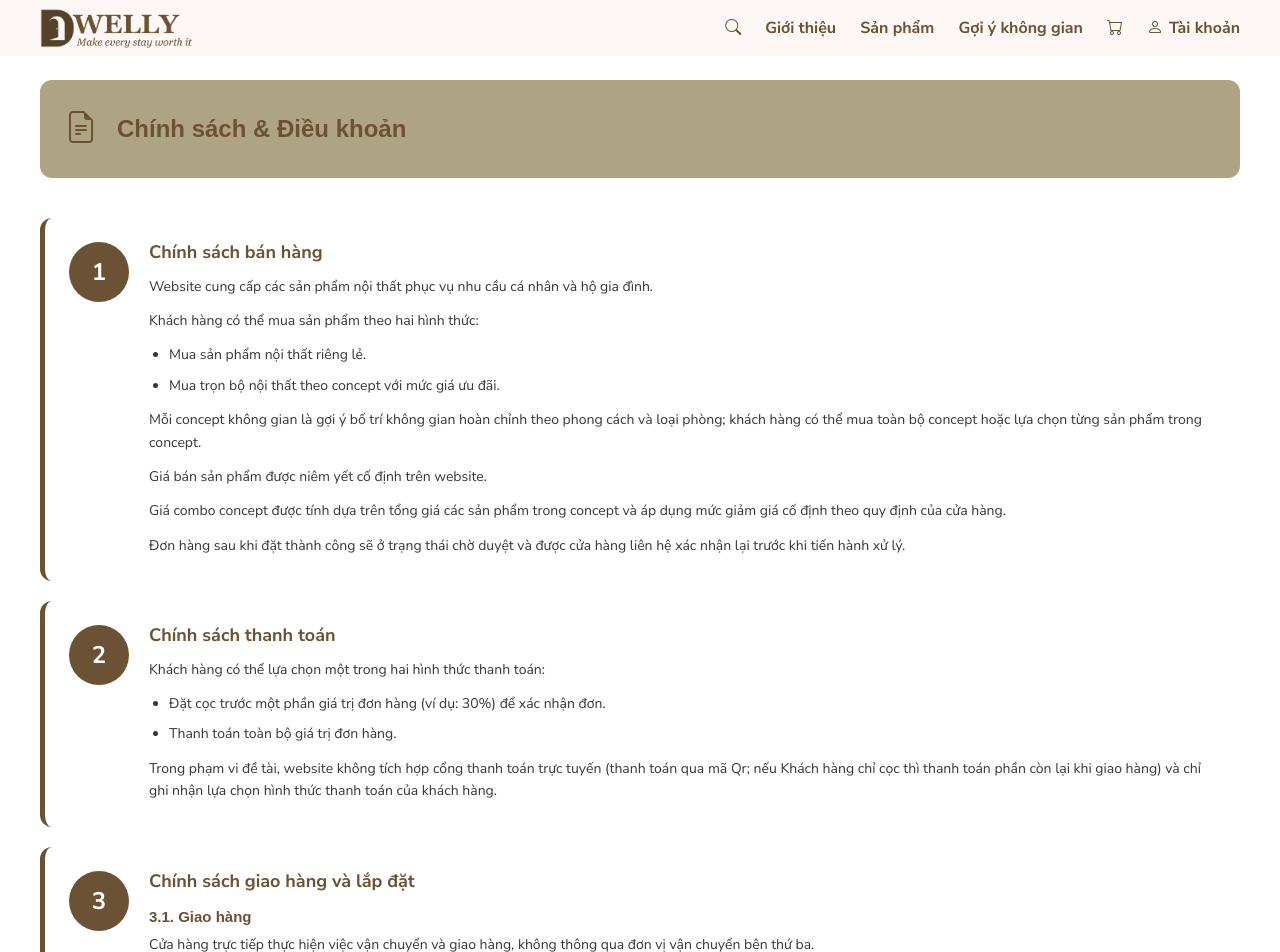
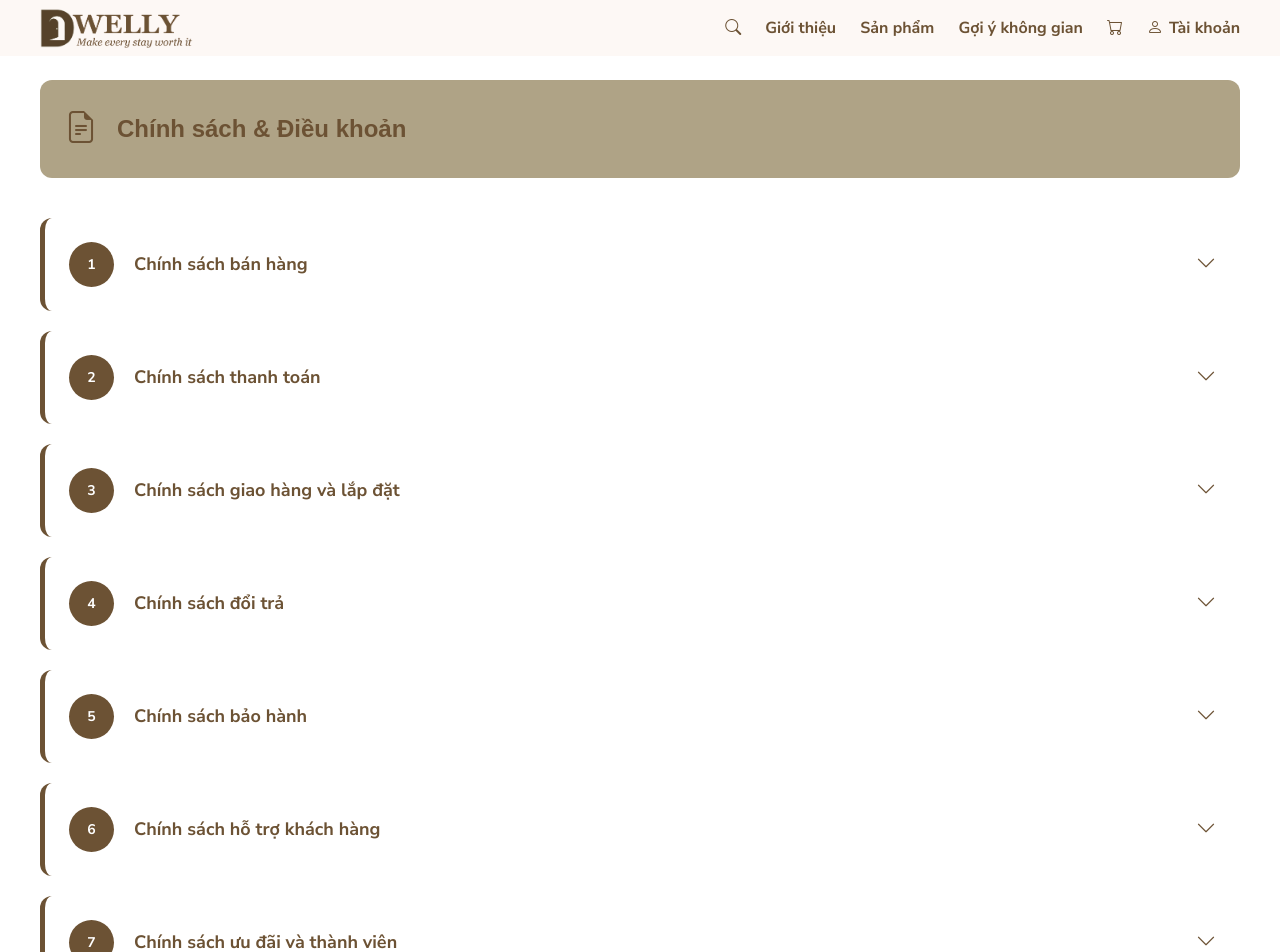
Before and after one commit to ZanDo1906/DWELLY, an Angular app in the folder client/: page /terms in a window 1280 px wide. Shown: the top 952 px of the page. Built offline with nearby package versions, Linux system fonts and the light colour scheme.

Commit message:
Update terms

```diff
--- a/client/src/app/pages/policy/terms/terms.css
+++ b/client/src/app/pages/policy/terms/terms.css
@@ -48,42 +48,85 @@
 .policy-item {
   background: white;
   border-radius: 12px;
-  padding: 24px;
   border-left: 5px solid var(--primary);
-  display: flex;
-  gap: 20px;
   transition: box-shadow 0.3s ease;
+  overflow: hidden;
 }
 
 .policy-item:hover {
   box-shadow: 0 4px 12px rgba(0, 0, 0, 0.08);
 }
 
+/* ===== Policy Header (Dropdown Toggle) ===== */
+.policy-header {
+  display: flex;
+  gap: 20px;
+  padding: 24px;
+  cursor: pointer;
+  align-items: center;
+  transition: background-color 0.3s ease;
+}
+
+.policy-header:hover {
+  background-color: var(--bg-light);
+}
+
+.policy-title-header {
+  flex: 1;
+  display: flex;
+  justify-content: space-between;
+  align-items: center;
+  gap: 12px;
+}
+
+.policy-title-header i {
+  font-size: 20px;
+  color: var(--primary);
+  flex-shrink: 0;
+  transition: transform 0.3s ease;
+}
+
+.policy-item.expanded .policy-title-header i {
+  transform: rotate(180deg);
+}
+
 .policy-number {
   flex-shrink: 0;
-  width: 60px;
-  height: 60px;
+  width: 45px;
+  height: 45px;
   border-radius: 50%;
   background-color: var(--primary);
   color: white;
   display: flex;
   align-items: center;
   justify-content: center;
-  font-size: 24px;
+  font-size: 14px;
   font-weight: 700;
   line-height: 1;
 }
 
 .policy-content {
-  flex: 1;
-  min-width: 0;
+  padding: 0 24px 24px 24px;
+  padding-left: calc(45px + 24px + 20px);
+  animation: slideDown 0.3s ease;
+}
+
+@keyframes slideDown {
+  from {
+    opacity: 0;
+    transform: translateY(-10px);
+  }
+  to {
+    opacity: 1;
+    transform: translateY(0);
+  }
 }
 
 .policy-title {
   font-size: 18px;
   font-weight: 700;
   color: var(--primary);
-  margin: 0 0 12px 0;
+  margin: 0;
 }
 
 .policy-content p {
@@ -134,10 +177,14 @@
     font-size: 22px;
   }
 
-  .policy-item {
-    flex-direction: column;
+  .policy-header {
     padding: 20px;
     gap: 16px;
+  }
+
+  .policy-content {
+    padding: 0 20px 20px 20px;
+    padding-left: calc(50px + 20px + 16px);
   }
 
   .policy-number {
@@ -154,6 +201,10 @@
   .policy-content li {
     font-size: 13px;
   }
+
+  .policy-title-header i {
+    font-size: 18px;
+  }
 }
 
 @media (max-width: 480px) {
@@ -165,8 +216,14 @@
     font-size: 20px;
   }
 
-  .policy-item {
+  .policy-header {
     padding: 16px;
+    gap: 12px;
+  }
+
+  .policy-content {
+    padding: 0 16px 16px 16px;
+    padding-left: calc(45px + 16px + 12px);
   }
 
   .policy-number {
@@ -183,4 +240,8 @@
   .policy-content li {
     font-size: 12px;
   }
+
+  .policy-title-header i {
+    font-size: 16px;
+  }
 }
--- a/client/src/app/pages/policy/terms/terms.html
+++ b/client/src/app/pages/policy/terms/terms.html
@@ -12,10 +12,15 @@
   <!-- Policies Container -->
   <div class="policies-wrapper">
     <!-- Policy 1: Chính sách bán hàng -->
-    <div class="policy-item">
+    <div class="policy-item" [class.expanded]="isPolicyExpanded(1)">
+      <div class="policy-header" (click)="togglePolicy(1)">
         <div class="policy-number">1</div>
-      <div class="policy-content">
+        <div class="policy-title-header">
           <h3 class="policy-title">Chính sách bán hàng</h3>
+          <i class="bi" [class.bi-chevron-down]="!isPolicyExpanded(1)" [class.bi-chevron-up]="isPolicyExpanded(1)"></i>
+        </div>
+      </div>
+      <div class="policy-content" *ngIf="isPolicyExpanded(1)">
         <p>Website cung cấp các sản phẩm nội thất phục vụ nhu cầu cá nhân và hộ gia đình.</p>
         <p>Khách hàng có thể mua sản phẩm theo hai hình thức:</p>
         <ul>
@@ -30,10 +35,15 @@
     </div>
 
     <!-- Policy 2: Chính sách thanh toán -->
-    <div class="policy-item">
+    <div class="policy-item" [class.expanded]="isPolicyExpanded(2)">
+      <div class="policy-header" (click)="togglePolicy(2)">
         <div class="policy-number">2</div>
-      <div class="policy-content">
+        <div class="policy-title-header">
           <h3 class="policy-title">Chính sách thanh toán</h3>
+          <i class="bi" [class.bi-chevron-down]="!isPolicyExpanded(2)" [class.bi-chevron-up]="isPolicyExpanded(2)"></i>
+        </div>
+      </div>
+      <div class="policy-content" *ngIf="isPolicyExpanded(2)">
         <p>Khách hàng có thể lựa chọn một trong hai hình thức thanh toán:</p>
         <ul>
           <li>Đặt cọc trước một phần giá trị đơn hàng (ví dụ: 30%) để xác nhận đơn.</li>
@@ -44,10 +54,15 @@
     </div>
 
     <!-- Policy 3: Chính sách giao hàng và lắp đặt -->
-    <div class="policy-item">
+    <div class="policy-item" [class.expanded]="isPolicyExpanded(3)">
+      <div class="policy-header" (click)="togglePolicy(3)">
         <div class="policy-number">3</div>
-      <div class="policy-content">
+        <div class="policy-title-header">
           <h3 class="policy-title">Chính sách giao hàng và lắp đặt</h3>
+          <i class="bi" [class.bi-chevron-down]="!isPolicyExpanded(3)" [class.bi-chevron-up]="isPolicyExpanded(3)"></i>
+        </div>
+      </div>
+      <div class="policy-content" *ngIf="isPolicyExpanded(3)">
 
         <h4 class="sub-title">3.1. Giao hàng</h4>
         <p>Cửa hàng trực tiếp thực hiện việc vận chuyển và giao hàng, không thông qua đơn vị vận chuyển bên thứ ba.</p>
@@ -66,10 +81,15 @@
     </div>
 
     <!-- Policy 4: Chính sách đổi trả -->
-    <div class="policy-item">
+    <div class="policy-item" [class.expanded]="isPolicyExpanded(4)">
+      <div class="policy-header" (click)="togglePolicy(4)">
         <div class="policy-number">4</div>
-      <div class="policy-content">
+        <div class="policy-title-header">
           <h3 class="policy-title">Chính sách đổi trả</h3>
+          <i class="bi" [class.bi-chevron-down]="!isPolicyExpanded(4)" [class.bi-chevron-up]="isPolicyExpanded(4)"></i>
+        </div>
+      </div>
+      <div class="policy-content" *ngIf="isPolicyExpanded(4)">
         <p>Sản phẩm được hỗ trợ đổi trả trong các trường hợp sau:</p>
         <ul>
           <li>Sản phẩm bị lỗi kỹ thuật do nhà sản xuất.</li>
@@ -87,10 +107,15 @@
     </div>
 
     <!-- Policy 5: Chính sách bảo hành -->
-    <div class="policy-item">
+    <div class="policy-item" [class.expanded]="isPolicyExpanded(5)">
+      <div class="policy-header" (click)="togglePolicy(5)">
         <div class="policy-number">5</div>
-      <div class="policy-content">
+        <div class="policy-title-header">
           <h3 class="policy-title">Chính sách bảo hành</h3>
+          <i class="bi" [class.bi-chevron-down]="!isPolicyExpanded(5)" [class.bi-chevron-up]="isPolicyExpanded(5)"></i>
+        </div>
+      </div>
+      <div class="policy-content" *ngIf="isPolicyExpanded(5)">
         <p>Các sản phẩm nội thất được bảo hành theo quy định riêng của cửa hàng.</p>
         <p>Thời gian bảo hành tùy thuộc vào từng loại sản phẩm và vật liệu sử dụng.</p>
         <p>Thông tin chi tiết về bảo hành sẽ được cung cấp khi khách hàng mua sản phẩm.</p>
@@ -99,10 +124,15 @@
     </div>
 
     <!-- Policy 6: Chính sách hỗ trợ khách hàng -->
-    <div class="policy-item">
+    <div class="policy-item" [class.expanded]="isPolicyExpanded(6)">
+      <div class="policy-header" (click)="togglePolicy(6)">
         <div class="policy-number">6</div>
-      <div class="policy-content">
+        <div class="policy-title-header">
           <h3 class="policy-title">Chính sách hỗ trợ khách hàng</h3>
+          <i class="bi" [class.bi-chevron-down]="!isPolicyExpanded(6)" [class.bi-chevron-up]="isPolicyExpanded(6)"></i>
+        </div>
+      </div>
+      <div class="policy-content" *ngIf="isPolicyExpanded(6)">
         <p>Khách hàng có thể liên hệ cửa hàng thông qua các kênh hỗ trợ:</p>
         <ul>
           <li>Hotline</li>
@@ -116,10 +146,15 @@
     </div>
 
     <!-- Policy 7: Chính sách ưu đãi và thành viên -->
-    <div class="policy-item">
+    <div class="policy-item" [class.expanded]="isPolicyExpanded(7)">
+      <div class="policy-header" (click)="togglePolicy(7)">
         <div class="policy-number">7</div>
-      <div class="policy-content">
+        <div class="policy-title-header">
           <h3 class="policy-title">Chính sách ưu đãi và thành viên</h3>
+          <i class="bi" [class.bi-chevron-down]="!isPolicyExpanded(7)" [class.bi-chevron-up]="isPolicyExpanded(7)"></i>
+        </div>
+      </div>
+      <div class="policy-content" *ngIf="isPolicyExpanded(7)">
         <p>Website áp dụng chương trình tích điểm và phân hạng thành viên dành cho người dùng đã đăng ký tài khoản.</p>
         <p>Điểm thưởng được tích lũy sau mỗi đơn hàng thành công và đã được duyệt.</p>
         <p>Điểm thưởng được sử dụng để:</p>
--- a/client/src/app/pages/policy/terms/terms.ts
+++ b/client/src/app/pages/policy/terms/terms.ts
@@ -8,5 +8,14 @@ import { CommonModule } from '@angular/common';
   styleUrl: './terms.css',
 })
 export class Terms {
-  // Component logic can be added here if needed
+  // Track which policies are expanded
+  expandedPolicies: { [key: number]: boolean } = {};
+
+  togglePolicy(policyNumber: number): void {
+    this.expandedPolicies[policyNumber] = !this.expandedPolicies[policyNumber];
+  }
+
+  isPolicyExpanded(policyNumber: number): boolean {
+    return this.expandedPolicies[policyNumber] || false;
+  }
 }
```
Lines whose indentation alone changed are shown as unchanged.
